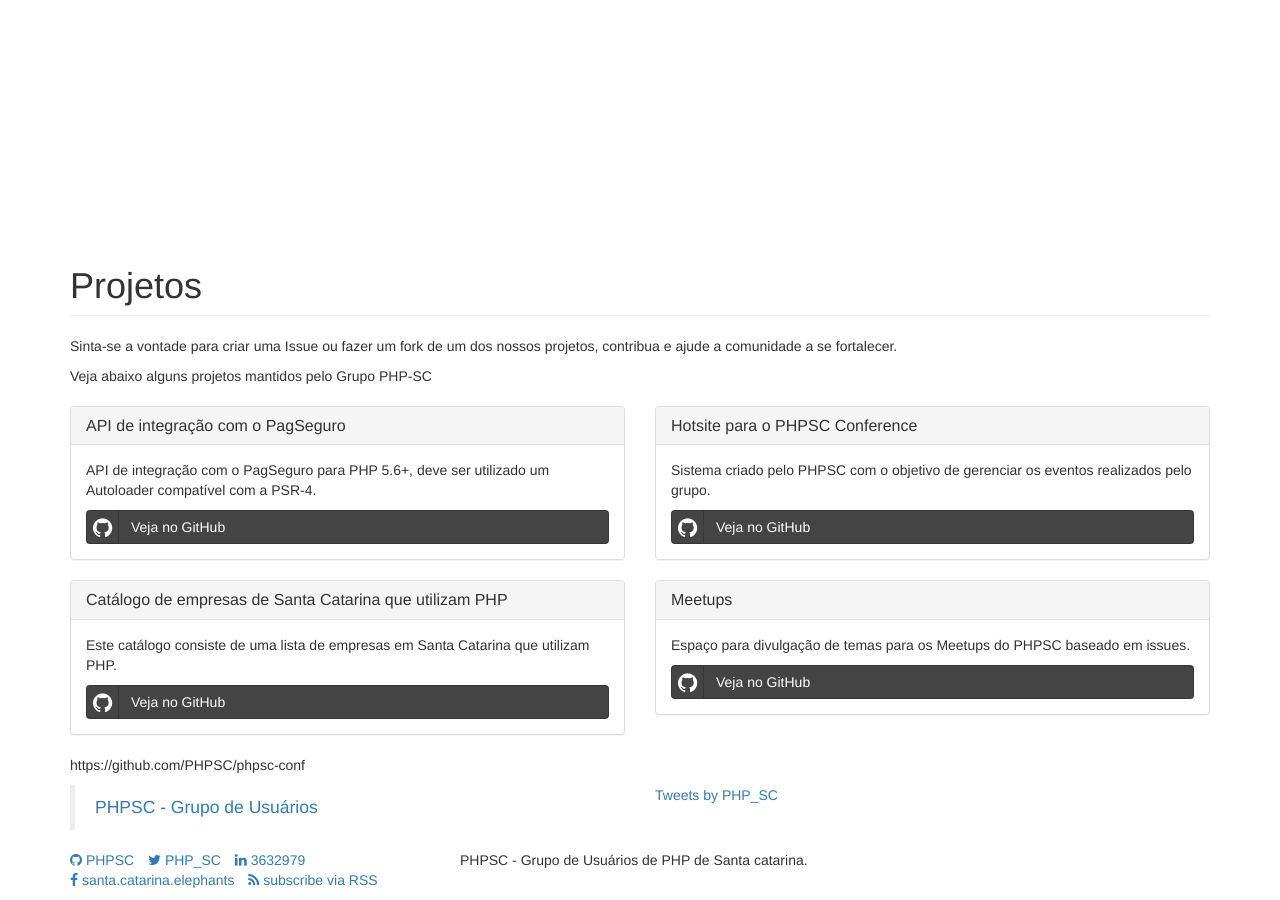
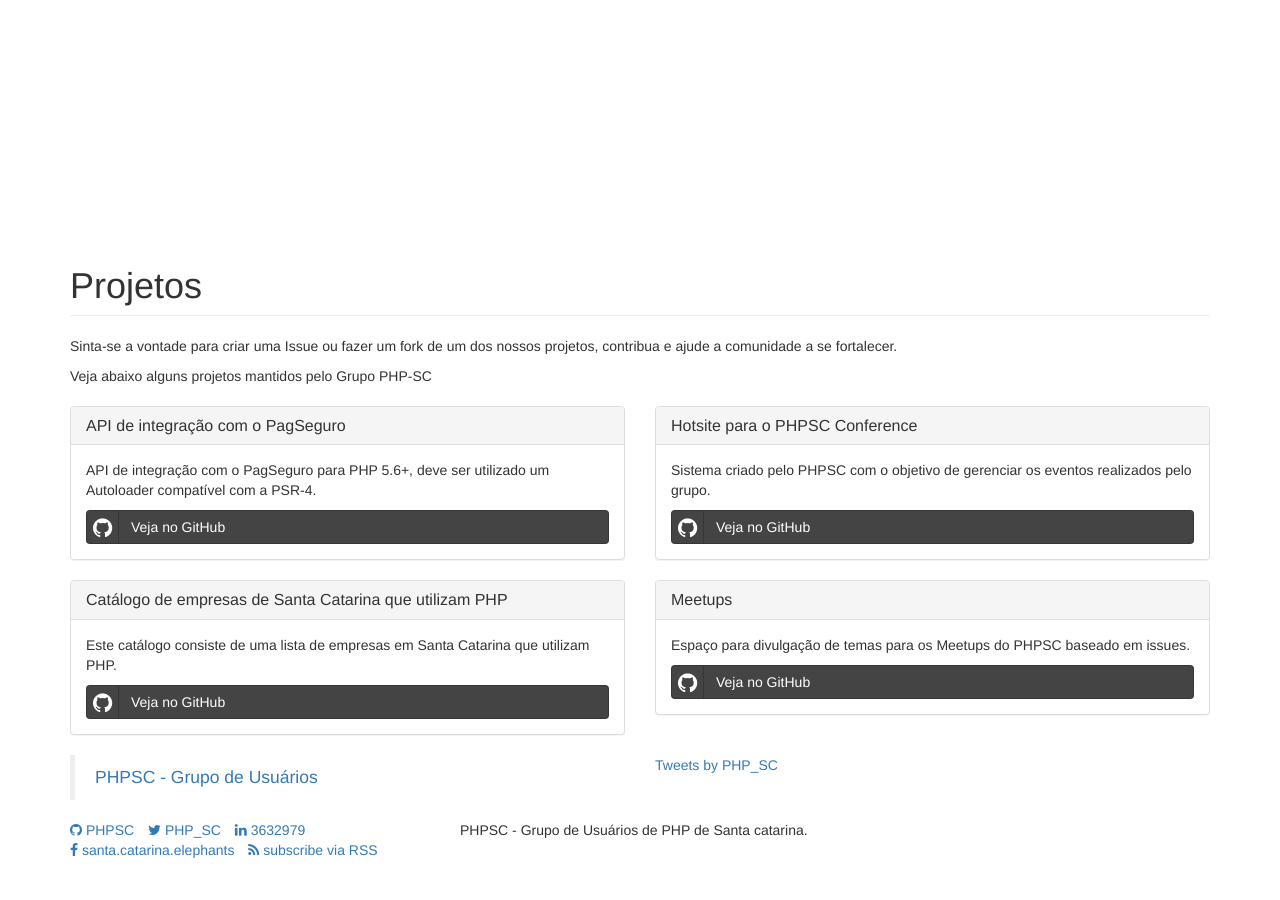
Before and after one commit to PHPSC/phpsc.github.io, a Jekyll site: the page built from projetos.md, in a window 1280 px wide and 900 px high, scrolled down 822 px. Built offline with Jekyll 4.4.1, drawn with Linux system fonts in a browser that asks for light colours; nearby versions of some CDN libraries; comment, search, counter and statistics services are not loaded; a style sheet for code colours, icons or effects is not loaded; after the commit the page ends 1692 px from its top, so only the background shows below that.

Commit message:
Listando projetos de um arquivo de dados .yml

```diff
--- a/projetos.md
+++ b/projetos.md
@@ -12,55 +12,18 @@
 </div>
 <div class="row">
 
-    <div class="col-md-6">
-        <div class="panel panel-default">
-            <div class="panel-heading">
-                <h3 class="panel-title">API de integração com o PagSeguro</h3>
-            </div>
-            <div class="panel-body">
-                <p>API de integração com o PagSeguro para PHP 5.6+, deve ser utilizado um Autoloader compatível com a PSR-4.</p>
-                <a href="https://github.com/PHPSC/pagseguro" target="_blank" class="btn btn-block btn-social btn-github"><i class="fa fa-github"></i>Veja no GitHub</a>
+    {% for project in site.data.projects %}
+        <div class="col-md-6">
+            <div class="panel panel-default">
+                <div class="panel-heading">
+                    <h3 class="panel-title">{{ project.title }}</h3>
+                </div>
+                <div class="panel-body">
+                    <p>{{ project.description }}</p>
+                    <a href="https://github.com/{{ project.github }}" target="_blank" class="btn btn-block btn-social btn-github"><i class="fa fa-github"></i>Veja no GitHub</a>
+                </div>
             </div>
         </div>
-    </div>
-
-    <div class="col-md-6">
-        <div class="panel panel-default">
-            <div class="panel-heading">
-                <h3 class="panel-title">Hotsite para o PHPSC Conference</h3>
-            </div>
-            <div class="panel-body">
-                <p>Sistema criado pelo PHPSC com o objetivo de gerenciar os eventos realizados pelo grupo.</p>
-                <a href="https://github.com/PHPSC/phpsc-conf" target="_blank" class="btn btn-block btn-social btn-github"><i class="fa fa-github"></i>Veja no GitHub</a>
-            </div>
-        </div>
-    </div>
-
-    <div class="col-md-6">
-        <div class="panel panel-default">
-            <div class="panel-heading">
-                <h3 class="panel-title">Catálogo de empresas de Santa Catarina que utilizam PHP</h3>
-            </div>
-            <div class="panel-body">
-                <p>Este catálogo consiste de uma lista de empresas em Santa Catarina que utilizam PHP.</p>
-                <a href="https://github.com/PHPSC/empresas" target="_blank" class="btn btn-block btn-social btn-github"><i class="fa fa-github"></i>Veja no GitHub</a>
-            </div>
-        </div>
-    </div>
-
-    <div class="col-md-6">
-        <div class="panel panel-default">
-            <div class="panel-heading">
-                <h3 class="panel-title">Meetups</h3>
-            </div>
-            <div class="panel-body">
-                <p>Espaço para divulgação de temas para os Meetups do PHPSC baseado em issues.</p>
-                <a href="https://github.com/PHPSC/meetups" target="_blank" class="btn btn-block btn-social btn-github"><i class="fa fa-github"></i>Veja no GitHub</a>
-            </div>
-        </div>
-    </div>
+    {% endfor %}
 
 </div>
-
-
-https://github.com/PHPSC/phpsc-conf
```
Also changed, not shown: _data/projects.yml (added, +15 -0 lines).
